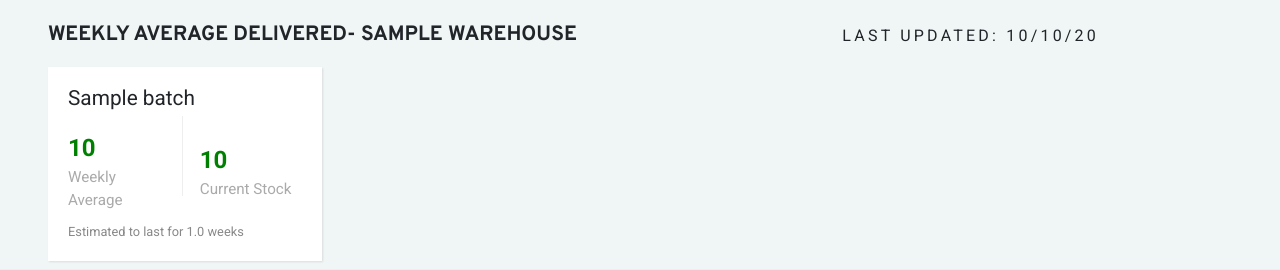
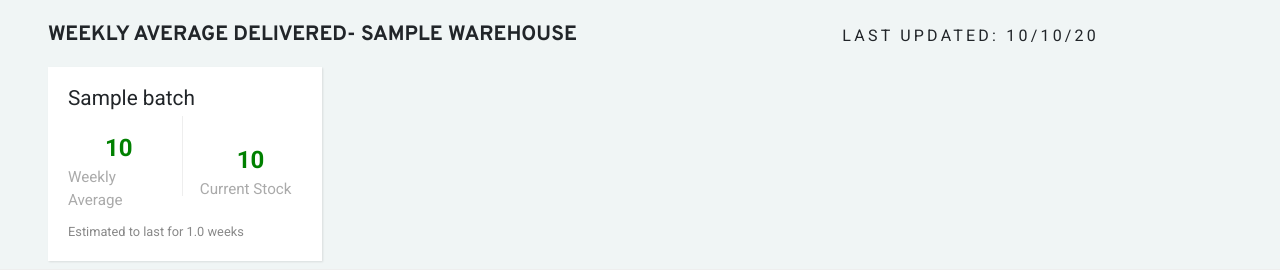
Before and after one commit to goodmylk/stockroom, a Django app: template warehouse/templates/warehouse.html in a window 1280 px wide. Shown: the part 64-334 px from the top of the page. Run offline with Django 3.2, Linux system fonts and the light colour scheme; the template is opened without the code that fills it: most values are stand-ins (such as "Sample title", 1, 10 or a date in 2020); some libraries are stand-ins or nearby versions; some web fonts are replaced.

Commit message:
Warehouse Page

```diff
--- a/warehouse/templates/warehouse.html
+++ b/warehouse/templates/warehouse.html
@@ -33,13 +33,13 @@
             <h2 class="display h4">{{ batch.name }}</h2>
             <div class="row d-flex align-items-center">
               <div class="col-sm-6">
-                <strong class="count-number" style="color: rgb(0,128,0)">{{ batch.wk_avg|round_int }}</strong><span>Weekly Average</span>
+                <strong class="count-number text-center" style="color: rgb(0,128,0)">{{ batch.wk_avg|round_int }}</strong><span>Weekly Average</span>
               </div>
               <div class="vl"></div>
               {% if batch.current_stock.current_stock__sum != None %}
-              <div class="col-sm-6"><strong class="count-number" style="color: rgb(0,128,0)">{{ batch.current_stock.current_stock__sum }}</strong><span>Current Stock</span></div>
+              <div class="col-sm-6"><strong class="count-number text-center" style="color: rgb(0,128,0)">{{ batch.current_stock.current_stock__sum }}</strong><span>Current Stock</span></div>
               {% else %}
-              <div class="col-sm-6"><strong class="count-number red" style="color: rgb(255,0,0)">0</strong><span>Current Stock</span></div>
+              <div class="col-sm-6"><strong class="count-number red text-center" style="color: rgb(255,0,0)">0</strong><span>Current Stock</span></div>
               {% endif %}
             </div>
               <p>Estimated to last for {{  batch.current_stock.current_stock__sum|divide_round:batch.wk_avg }} weeks</p>
```
